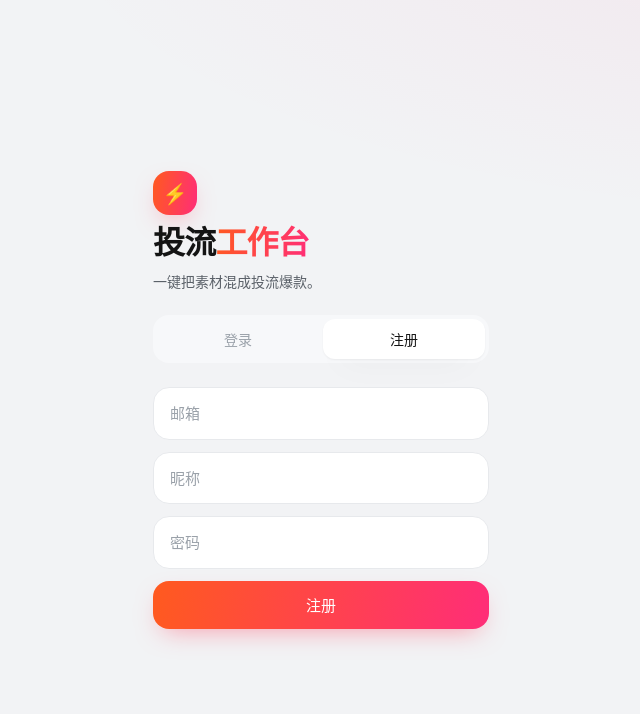
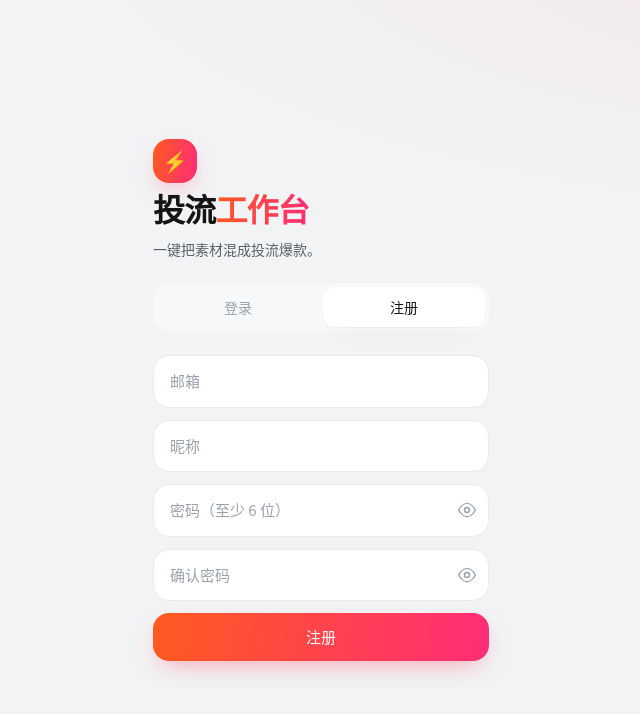
Before and after one commit to xiaomimi123/hunjiangongju, a Next.js app in the folder web/: page /login in a window 1280 px wide. Both pictures are taken after a click on the button "注册". Shown: the top 714 px of the page, without its empty margins (319-959 px from the left). Built offline with nearby package versions, Linux system fonts and the light colour scheme; no server answers.

Commit message:
feat: 注册页内联获取验证码+6位码框、密码两遍确认、显示密码眼睛；新增 send-code 接口

```diff
--- a/web/app/(auth)/login/page.tsx
+++ b/web/app/(auth)/login/page.tsx
@@ -3,53 +3,113 @@ import { useEffect, useState } from 'react'
 import { useRouter } from 'next/navigation'
 import { api } from '@/lib/fetcher'
 
-type Tab = 'login' | 'register'
+type View = 'login' | 'register' | 'reset'
+
+function Eye({ off }: { off: boolean }) {
+  return (
+    <svg width="20" height="20" viewBox="0 0 24 24" fill="none" stroke="currentColor" strokeWidth="1.7" strokeLinecap="round" strokeLinejoin="round">
+      {off ? (
+        <>
+          <path d="M3 3l18 18" />
+          <path d="M10.6 10.6a2 2 0 0 0 2.8 2.8" />
+          <path d="M9.9 4.2A9.6 9.6 0 0 1 12 4c6 0 10 8 10 8a17.7 17.7 0 0 1-2.4 3.4M6.1 6.1A17.6 17.6 0 0 0 2 12s4 8 10 8a9.6 9.6 0 0 0 3.9-.8" />
+        </>
+      ) : (
+        <>
+          <path d="M2 12s4-8 10-8 10 8 10 8-4 8-10 8-10-8-10-8Z" />
+          <circle cx="12" cy="12" r="3" />
+        </>
+      )}
+    </svg>
+  )
+}
+
+function PwField({ value, onChange, placeholder }: { value: string; onChange: (v: string) => void; placeholder: string }) {
+  const [show, setShow] = useState(false)
+  return (
+    <div className="relative">
+      <input className="field pr-12" type={show ? 'text' : 'password'} value={value}
+        onChange={(e) => onChange(e.target.value)} placeholder={placeholder} />
+      <button type="button" onClick={() => setShow((s) => !s)}
+        className="absolute right-3 top-1/2 -translate-y-1/2 text-ink3 active:text-ink"
+        aria-label={show ? '隐藏密码' : '显示密码'}>
+        <Eye off={show} />
+      </button>
+    </div>
+  )
+}
 
 export default function LoginPage() {
   const router = useRouter()
   const [emailEnabled, setEmailEnabled] = useState(false)
-  const [tab, setTab] = useState<Tab>('login')
+  const [view, setView] = useState<View>('login')
   const [email, setEmail] = useState('')
+  const [code, setCode] = useState('')
+  const [nickname, setNickname] = useState('')
   const [password, setPassword] = useState('')
-  const [nickname, setNickname] = useState('')
-  const [code, setCode] = useState('')
-  const [stage, setStage] = useState<'form' | 'verify' | 'forgot' | 'reset'>('form')
+  const [password2, setPassword2] = useState('')
+  const [cd, setCd] = useState(0)
   const [err, setErr] = useState('')
   const [msg, setMsg] = useState('')
   const [busy, setBusy] = useState(false)
 
   useEffect(() => { api<{ emailEnabled: boolean }>('/api/auth/config').then((c) => setEmailEnabled(c.emailEnabled)).catch(() => {}) }, [])
+  useEffect(() => { if (cd <= 0) return; const t = setTimeout(() => setCd(cd - 1), 1000); return () => clearTimeout(t) }, [cd])
 
-  function reset() { setErr(''); setMsg('') }
+  function clear() { setErr(''); setMsg('') }
+  function switchTo(v: View) { setView(v); clear(); setCode(''); setPassword(''); setPassword2('') }
   function go(role: string) { router.replace(role === 'operator' ? '/admin/students' : '/') }
 
+  async function getCode(kind: 'register' | 'reset') {
+    clear()
+    try {
+      await api(kind === 'register' ? '/api/auth/send-code' : '/api/auth/forgot', { body: { email } })
+      setCd(60)
+      setMsg(kind === 'register' ? '验证码已发送至邮箱' : '若邮箱已注册，验证码已发送')
+    } catch (e) { setErr((e as Error).message) }
+  }
+
   async function login() {
-    reset(); setBusy(true)
+    clear(); setBusy(true)
     try { const r = await api<{ role: string }>('/api/auth/login', { body: { email, password } }); go(r.role) }
     catch (e) { setErr((e as Error).message) } finally { setBusy(false) }
   }
+
   async function register() {
-    reset(); setBusy(true)
+    clear()
+    if (password !== password2) { setErr('两次输入的密码不一致'); return }
+    setBusy(true)
     try {
-      const r = await api<{ role?: string; needsVerification: boolean }>('/api/auth/register', { body: { email, password, nickname } })
-      if (r.needsVerification) { setStage('verify'); setMsg('验证码已发送至邮箱') } else go(r.role!)
+      if (emailEnabled) {
+        const r = await api<{ role: string }>('/api/auth/verify-email', { body: { email, code, password, nickname } })
+        go(r.role)
+      } else {
+        const r = await api<{ role: string }>('/api/auth/register', { body: { email, password, nickname } })
+        go(r.role)
+      }
     } catch (e) { setErr((e as Error).message) } finally { setBusy(false) }
   }
-  async function verify() {
-    reset(); setBusy(true)
-    try { const r = await api<{ role: string }>('/api/auth/verify-email', { body: { email, password, nickname, code } }); go(r.role) }
-    catch (e) { setErr((e as Error).message) } finally { setBusy(false) }
+
+  async function doReset() {
+    clear()
+    if (password !== password2) { setErr('两次输入的密码不一致'); return }
+    setBusy(true)
+    try {
+      await api('/api/auth/reset', { body: { email, code, newPassword: password } })
+      setMsg('密码已重置，请登录'); switchTo('login')
+    } catch (e) { setErr((e as Error).message) } finally { setBusy(false) }
   }
-  async function forgot() {
-    reset(); setBusy(true)
-    try { await api('/api/auth/forgot', { body: { email } }); setStage('reset'); setMsg('若邮箱已注册，验证码已发送') }
-    catch (e) { setErr((e as Error).message) } finally { setBusy(false) }
-  }
-  async function doReset() {
-    reset(); setBusy(true)
-    try { await api('/api/auth/reset', { body: { email, code, newPassword: password } }); setMsg('密码已重置，请登录'); setStage('form'); setTab('login'); setPassword(''); setCode('') }
-    catch (e) { setErr((e as Error).message) } finally { setBusy(false) }
-  }
+
+  const CodeRow = ({ kind }: { kind: 'register' | 'reset' }) => (
+    <div className="flex gap-2">
+      <input className="field num flex-1 tracking-widest" value={code} onChange={(e) => setCode(e.target.value)}
+        placeholder="6 位验证码" inputMode="numeric" maxLength={6} />
+      <button type="button" onClick={() => getCode(kind)} disabled={cd > 0 || !email}
+        className="btn-ghost shrink-0 whitespace-nowrap px-4 text-sm disabled:opacity-40">
+        {cd > 0 ? `${cd}s` : '获取验证码'}
+      </button>
+    </div>
+  )
 
   return (
     <div className="mx-auto flex min-h-dvh max-w-sm flex-col justify-center gap-6 px-6">
@@ -59,60 +119,53 @@ export default function LoginPage() {
         <p className="text-sm text-ink2">一键把素材混成投流爆款。</p>
       </div>
 
-      {stage === 'form' && (
-        <>
+      {view !== 'reset' && (
         <div className="flex gap-1 rounded-2xl bg-surface2 p-1 text-sm">
-            {(['login', 'register'] as Tab[]).map((t) => (
-              <button key={t} onClick={() => { setTab(t); reset() }}
-                className={`flex-1 rounded-xl py-2.5 font-medium transition ${tab === t ? 'bg-surface text-ink shadow-card' : 'text-ink3'}`}>
-                {t === 'login' ? '登录' : '注册'}
+          {(['login', 'register'] as View[]).map((v) => (
+            <button key={v} onClick={() => switchTo(v)}
+              className={`flex-1 rounded-xl py-2.5 font-medium transition ${view === v ? 'bg-surface text-ink shadow-card' : 'text-ink3'}`}>
+              {v === 'login' ? '登录' : '注册'}
             </button>
           ))}
         </div>
+      )}
+
+      {view === 'login' && (
         <div className="space-y-3">
           <input className="field" value={email} onChange={(e) => setEmail(e.target.value)} placeholder="邮箱" autoCapitalize="none" />
-            {tab === 'register' && <input className="field" value={nickname} onChange={(e) => setNickname(e.target.value)} placeholder="昵称" />}
-            <input className="field" type="password" value={password} onChange={(e) => setPassword(e.target.value)} placeholder="密码" />
+          <PwField value={password} onChange={setPassword} placeholder="密码" />
           {err && <p className="pill pill-bad">{err}</p>}
           {msg && <p className="pill pill-ok">{msg}</p>}
-            <button onClick={tab === 'login' ? login : register} disabled={busy} className="btn-primary w-full">
-              {busy ? '处理中…' : tab === 'login' ? '进入工作台' : '注册'}
-            </button>
-            {tab === 'login' && emailEnabled && (
-              <button onClick={() => { setStage('forgot'); reset() }} className="w-full text-center text-sm text-ink3">忘记密码？</button>
+          <button onClick={login} disabled={busy} className="btn-primary w-full">{busy ? '处理中…' : '进入工作台'}</button>
+          {emailEnabled && (
+            <button onClick={() => switchTo('reset')} className="w-full text-center text-sm text-ink3">忘记密码？</button>
           )}
-          </div>
-        </>
-      )}
-
-      {stage === 'verify' && (
-        <div className="space-y-3">
-          <p className="text-sm text-ink2">验证码已发送至 <b>{email}</b></p>
-          <input className="field num tracking-widest" value={code} onChange={(e) => setCode(e.target.value)} placeholder="6 位验证码" inputMode="numeric" />
-          {err && <p className="pill pill-bad">{err}</p>}
-          {msg && <p className="pill pill-ok">{msg}</p>}
-          <button onClick={verify} disabled={busy} className="btn-primary w-full">完成注册</button>
-          <button onClick={() => { setStage('form'); reset() }} className="w-full text-center text-sm text-ink3">返回</button>
         </div>
       )}
 
-      {stage === 'forgot' && (
+      {view === 'register' && (
         <div className="space-y-3">
-          <input className="field" value={email} onChange={(e) => setEmail(e.target.value)} placeholder="注册邮箱" autoCapitalize="none" />
+          <input className="field" value={email} onChange={(e) => setEmail(e.target.value)} placeholder="邮箱" autoCapitalize="none" />
+          {emailEnabled && <CodeRow kind="register" />}
+          <input className="field" value={nickname} onChange={(e) => setNickname(e.target.value)} placeholder="昵称" />
+          <PwField value={password} onChange={setPassword} placeholder="密码（至少 6 位）" />
+          <PwField value={password2} onChange={setPassword2} placeholder="确认密码" />
           {err && <p className="pill pill-bad">{err}</p>}
-          <button onClick={forgot} disabled={busy} className="btn-primary w-full">发送重置验证码</button>
-          <button onClick={() => { setStage('form'); reset() }} className="w-full text-center text-sm text-ink3">返回登录</button>
+          {msg && <p className="pill pill-ok">{msg}</p>}
+          <button onClick={register} disabled={busy} className="btn-primary w-full">{busy ? '处理中…' : '注册'}</button>
         </div>
       )}
 
-      {stage === 'reset' && (
+      {view === 'reset' && (
         <div className="space-y-3">
-          <input className="field num tracking-widest" value={code} onChange={(e) => setCode(e.target.value)} placeholder="6 位验证码" inputMode="numeric" />
-          <input className="field" type="password" value={password} onChange={(e) => setPassword(e.target.value)} placeholder="新密码" />
+          <input className="field" value={email} onChange={(e) => setEmail(e.target.value)} placeholder="注册邮箱" autoCapitalize="none" />
+          <CodeRow kind="reset" />
+          <PwField value={password} onChange={setPassword} placeholder="新密码（至少 6 位）" />
+          <PwField value={password2} onChange={setPassword2} placeholder="确认新密码" />
           {err && <p className="pill pill-bad">{err}</p>}
           {msg && <p className="pill pill-ok">{msg}</p>}
-          <button onClick={doReset} disabled={busy} className="btn-primary w-full">重置密码</button>
-          <button onClick={() => { setStage('form'); reset() }} className="w-full text-center text-sm text-ink3">返回登录</button>
+          <button onClick={doReset} disabled={busy} className="btn-primary w-full">{busy ? '处理中…' : '重置密码'}</button>
+          <button onClick={() => switchTo('login')} className="w-full text-center text-sm text-ink3">返回登录</button>
         </div>
       )}
     </div>
```
Also changed, not shown: web/app/api/auth/send-code/route.ts (added, +19 -0 lines). Lines whose indentation alone changed are shown as unchanged.
